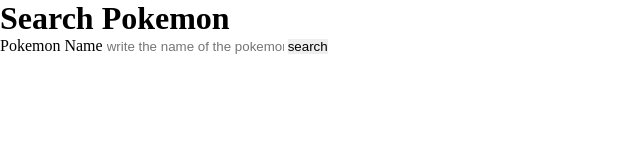
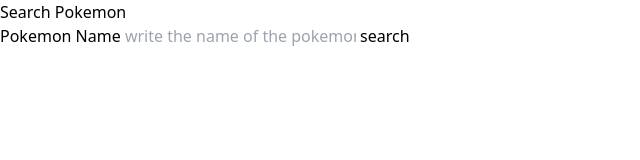
Before and after one commit to miguelzackk/pokemon-search-form, a website: page index.html in a window 1280 px wide. Shown: the whole page, without its empty margins (0-640 px from the left). Drawn offline with nearby package versions, Linux system fonts and the light colour scheme; files that its build step writes are made by us from their sources.

Commit message:
init-style

```diff
--- a/index.html
+++ b/index.html
@@ -5,6 +5,8 @@
     <meta name="viewport" content="width=device-width, initial-scale=1.0" />
     <title>Pokemon Search</title>
     <link rel="stylesheet" href="/src/styles/reset.css" />
+    <link rel="stylesheet" href="/src/styles/styles.css">
+    <script src="https://cdn.tailwindcss.com"></script>
   </head>
   <body>
     <h1>Search Pokemon</h1>
--- /dev/null
+++ b/package.json
@@ -0,0 +1,5 @@
+{
+  "devDependencies": {
+    "tailwindcss": "^3.4.16"
+  }
+}
--- /dev/null
+++ b/tailwind.config.js
@@ -0,0 +1,8 @@
+/** @type {import('tailwindcss').Config} */
+module.exports = {
+  content: [],
+  theme: {
+    extend: {},
+  },
+  plugins: [],
+}
```
Also changed, not shown: src/styles/reset.css (renamed from src/styes/reset.css), src/styles/styles.css (added), 2 other files.
